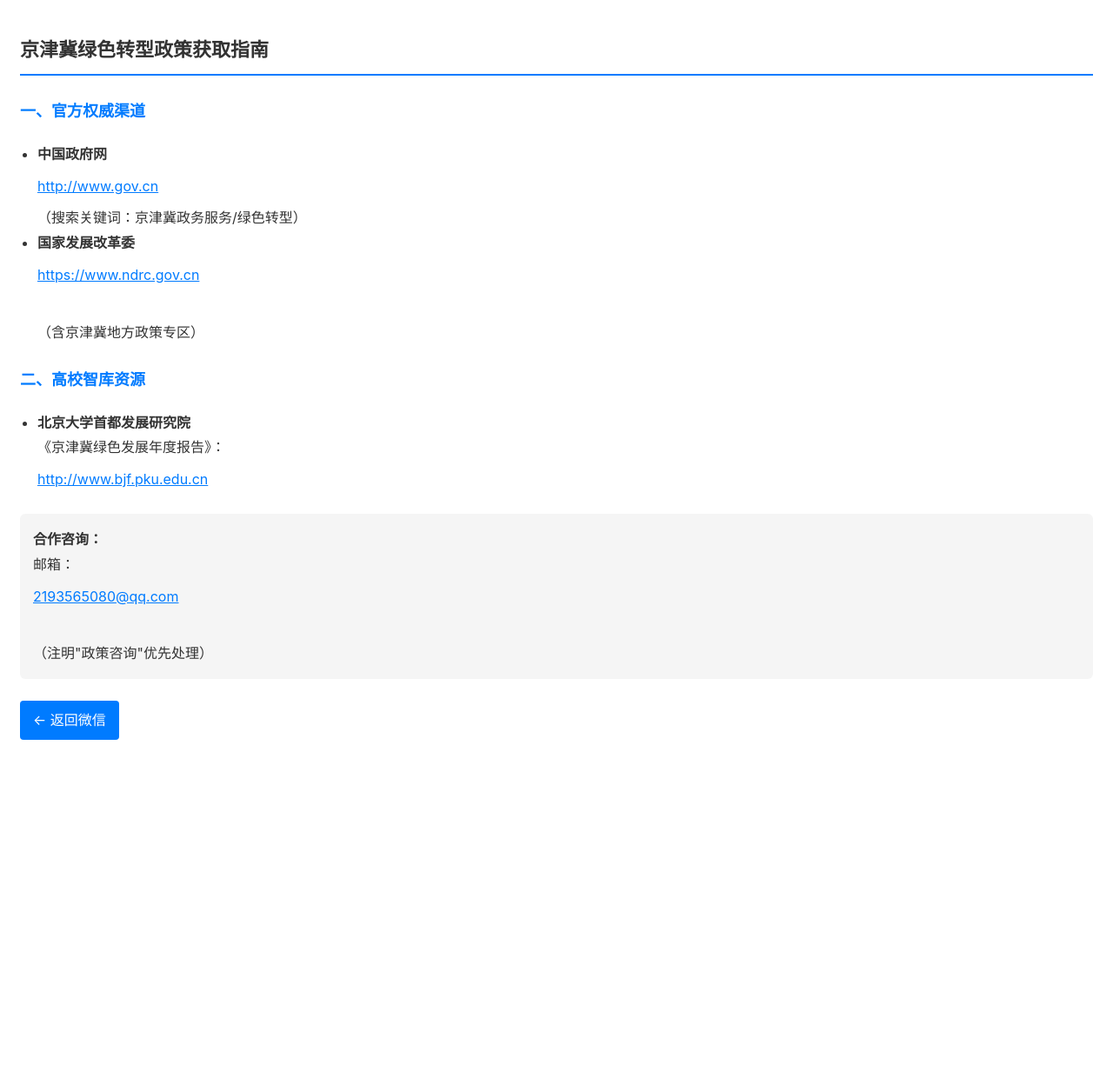
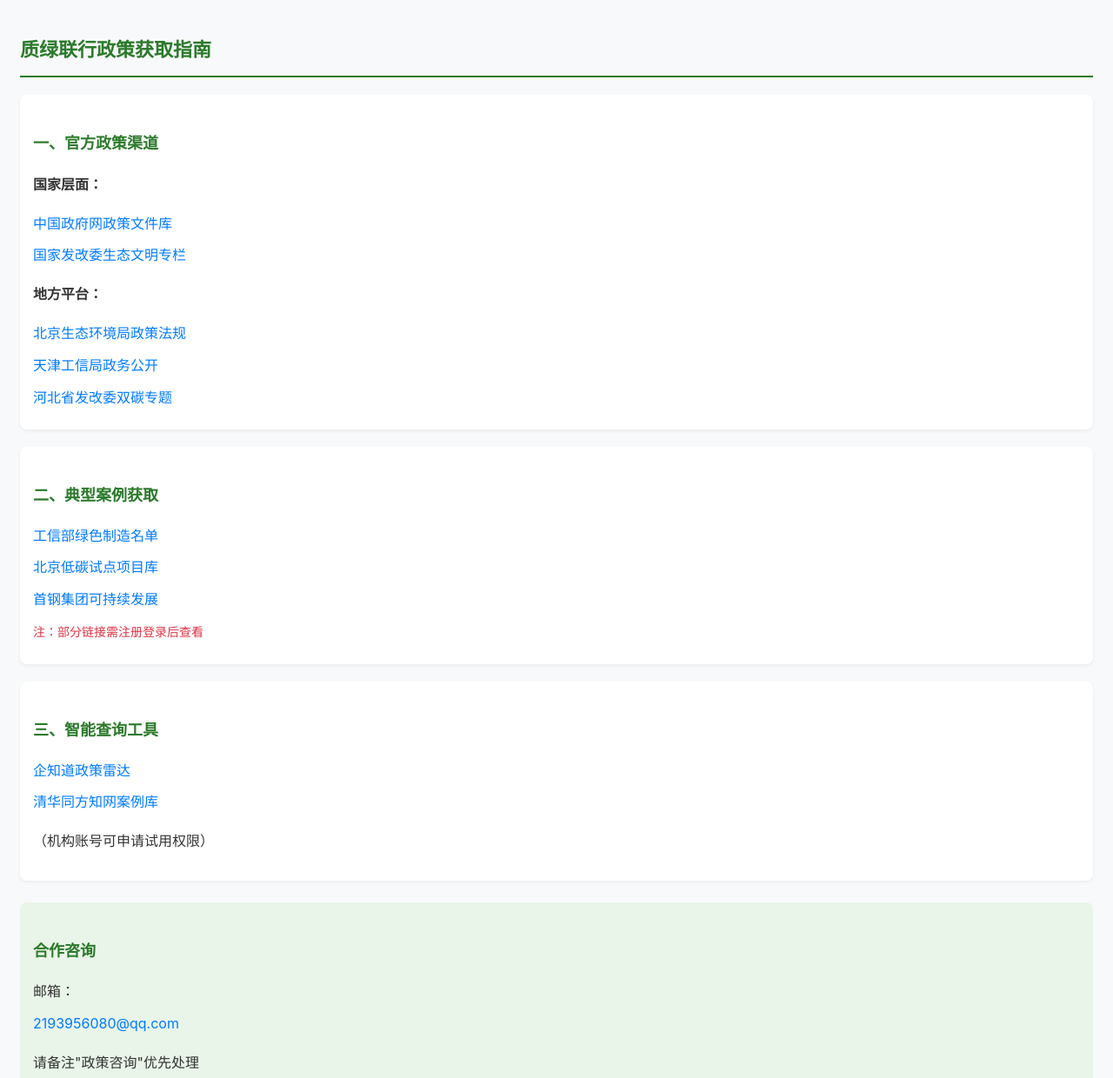
Before and after one commit to zhilvlianxing/zhilvlianxing.github.io, a plain HTML site: page index.html in a window 1280 px wide. Shown: the top 1240 px of the page at 87% size. Before the commit the page ends 882 px from the top, so only its background shows below. Drawn offline with Linux system fonts and the light colour scheme.

Commit message:
Update index.html

```diff
--- a/index.html
+++ b/index.html
@@ -10,60 +10,94 @@
             line-height: 1.8;
             font-family: -apple-system, "Microsoft Yahei";
             color: #333;
+            background: #f8f9fa;
         }
-        h1 { font-size: 22px; border-bottom: 2px solid #007bff; padding-bottom: 8px; }
-        h3 { font-size: 18px; color: #007bff; margin-top: 25px; }
-        ul { padding-left: 20px; }
+        h1 {
+            font-size: 22px;
+            color: #2c7a2c;
+            border-bottom: 2px solid #2c7a2c;
+            padding-bottom: 10px;
+            margin-bottom: 20px;
+        }
+        h2 {
+            font-size: 18px;
+            color: #2c7a2c;
+            margin: 25px 0 15px;
+        }
+        .section {
+            background: white;
+            padding: 15px;
+            border-radius: 8px;
+            margin-bottom: 20px;
+            box-shadow: 0 2px 4px rgba(0,0,0,0.05);
+        }
         a {
             color: #007bff;
             word-break: break-all;
             display: block;
             margin: 8px 0;
+            text-decoration: none;
         }
-        .contact {
-            background: #f5f5f5;
+        .contact-box {
+            background: #e9f5e9;
             padding: 15px;
-            border-radius: 6px;
+            border-radius: 8px;
             margin-top: 25px;
+        }
+        .warning {
+            color: #dc3545;
+            font-size: 14px;
+            margin: 10px 0;
         }
     </style>
 </head>
 <body>
-    <h1>京津冀绿色转型政策获取指南</h1>
+    <h1>质绿联行政策获取指南</h1>
 
-    <h3>一、官方权威渠道</h3>
-    <ul>
-        <li><strong>中国政府网</strong><br>
-            <a href="http://www.gov.cn">http://www.gov.cn</a>（搜索关键词：京津冀政务服务/绿色转型）</li>
+    <div class="section">
+        <h2>一、官方政策渠道</h2>
+        <p><strong>国家层面：</strong></p>
+        <a href="http://www.gov.cn/zhengce/">中国政府网政策文件库</a>
+        <a href="https://www.ndrc.gov.cn/">国家发改委生态文明专栏</a>
 
-        <li><strong>国家发展改革委</strong><br>
-            <a href="https://www.ndrc.gov.cn">https://www.ndrc.gov.cn</a><br>
-            （含京津冀地方政策专区）</li>
-    </ul>
-
-    <h3>二、高校智库资源</h3>
-    <ul>
-        <li><strong>北京大学首都发展研究院</strong><br>
-            《京津冀绿色发展年度报告》：<br>
-            <a href="http://www.bjf.pku.edu.cn">http://www.bjf.pku.edu.cn</a></li>
-    </ul>
-
-    <div class="contact">
-        <strong>合作咨询：</strong><br>
-        邮箱：<a href="mailto:2193565080@qq.com">2193565080@qq.com</a><br>
-        （注明"政策咨询"优先处理）
+        <p><strong>地方平台：</strong></p>
+        <a href="http://sthjj.beijing.gov.cn/">北京生态环境局政策法规</a>
+        <a href="http://gyxxh.tj.gov.cn/">天津工信局政务公开</a>
+        <a href="https://hbdrc.hebei.gov.cn/">河北省发改委双碳专题</a>
     </div>
 
-    <!-- 返回按钮 -->
+    <div class="section">
+        <h2>二、典型案例获取</h2>
+        <a href="https://www.miit.gov.cn/">工信部绿色制造名单</a>
+        <a href="http://bjgxj.beijing.gov.cn/">北京低碳试点项目库</a>
+        <a href="http://www.shougang.com.cn/">首钢集团可持续发展</a>
+        <p class="warning">注：部分链接需注册登录后查看</p>
+    </div>
+
+    <div class="section">
+        <h2>三、智能查询工具</h2>
+        <a href="https://www.qizhidao.com/">企知道政策雷达</a>
+        <a href="https://www.cnki.net/">清华同方知网案例库</a>
+        <p>（机构账号可申请试用权限）</p>
+    </div>
+
+    <div class="contact-box">
+        <h2>合作咨询</h2>
+        <p>邮箱：<a href="mailto:2193956080@qq.com">2193956080@qq.com</a></p>
+        <p>请备注"政策咨询"优先处理</p>
+    </div>
+
+    <!-- 微信专用返回按钮 -->
     <a href="javascript:history.back()"
-       style="display: inline-block;
-              margin-top: 25px;
-              padding: 8px 15px;
-              background: #007bff;
+       style="display: block;
+              margin: 25px auto;
+              padding: 10px 20px;
+              width: fit-content;
+              background: #2c7a2c;
               color: white;
-              text-decoration: none;
-              border-radius: 4px;">
-        ← 返回微信
+              border-radius: 25px;
+              text-align: center;">
+        返回上级页面
     </a>
 </body>
 </html>
```
